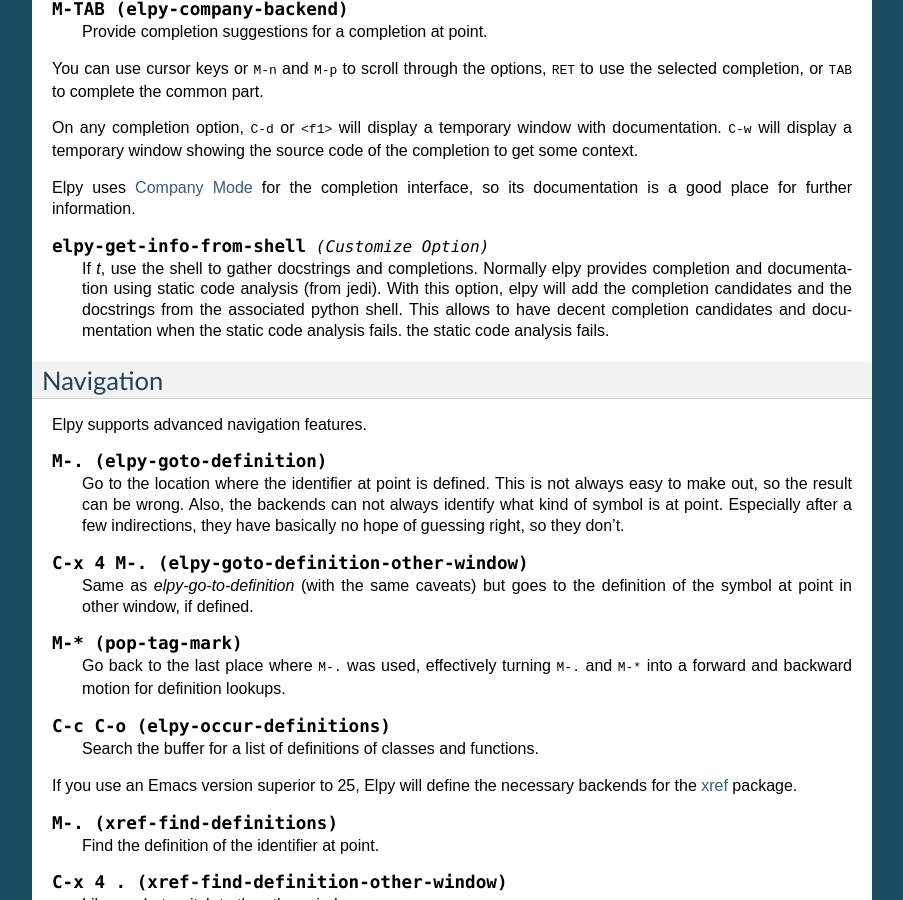
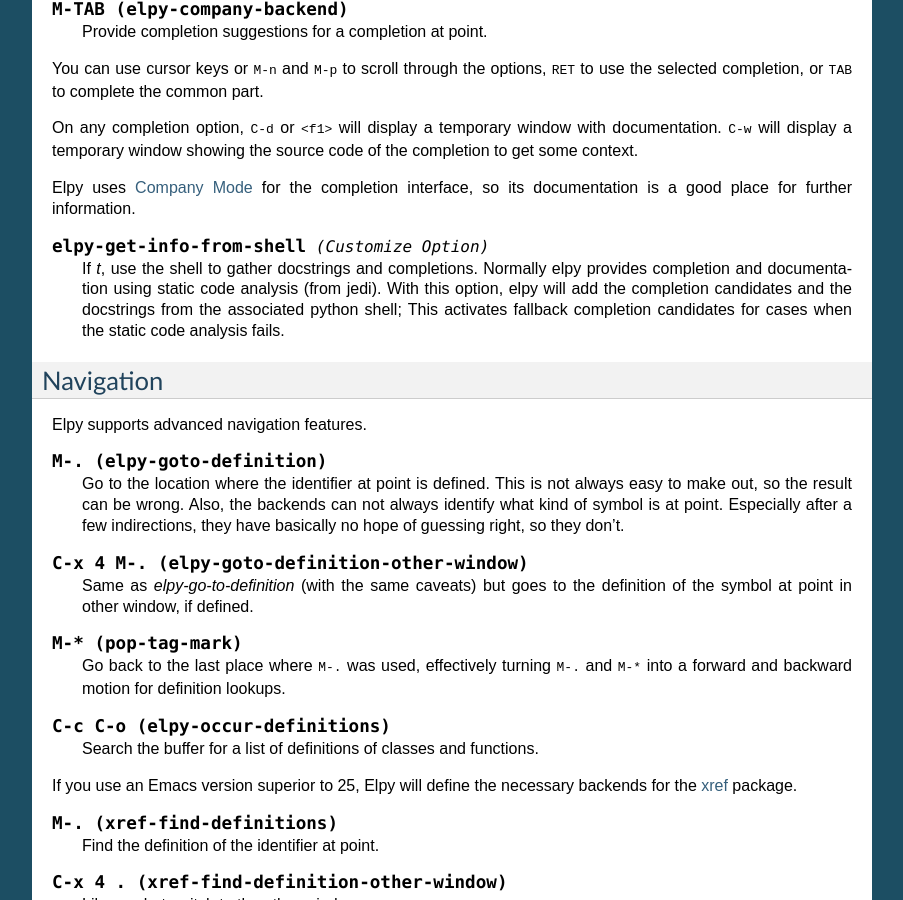
Before and after one commit to jorgenschaefer/elpy, a Sphinx documentation site: the page built from docs/ide.rst, in a window 1280 px wide and 900 px high, scrolled down 1129 px. Shown: the whole window, without its empty margins (198-1101 px from the left). Built offline with Sphinx 7.4.7, drawn with Linux system fonts in a browser that asks for light colours.

Commit message:
elpy-get-info-from-shell grammar fixes

```diff
--- a/docs/ide.rst
+++ b/docs/ide.rst
@@ -109,9 +109,9 @@
     If `t`, use the shell to gather docstrings and completions. Normally elpy
     provides completion and documentation using static code analysis (from
     jedi). With this option, elpy will add the completion candidates
-    and the docstrings from the associated python shell. This allows to have
-    decent completion candidates and documentation when the static code analysis
-    fails. the static code analysis fails.
+    and the docstrings from the associated python shell; This activates
+    fallback completion candidates for cases when the static code analysis
+    fails.
 
 
 Navigation
```
Also changed, not shown: 1 other file.
